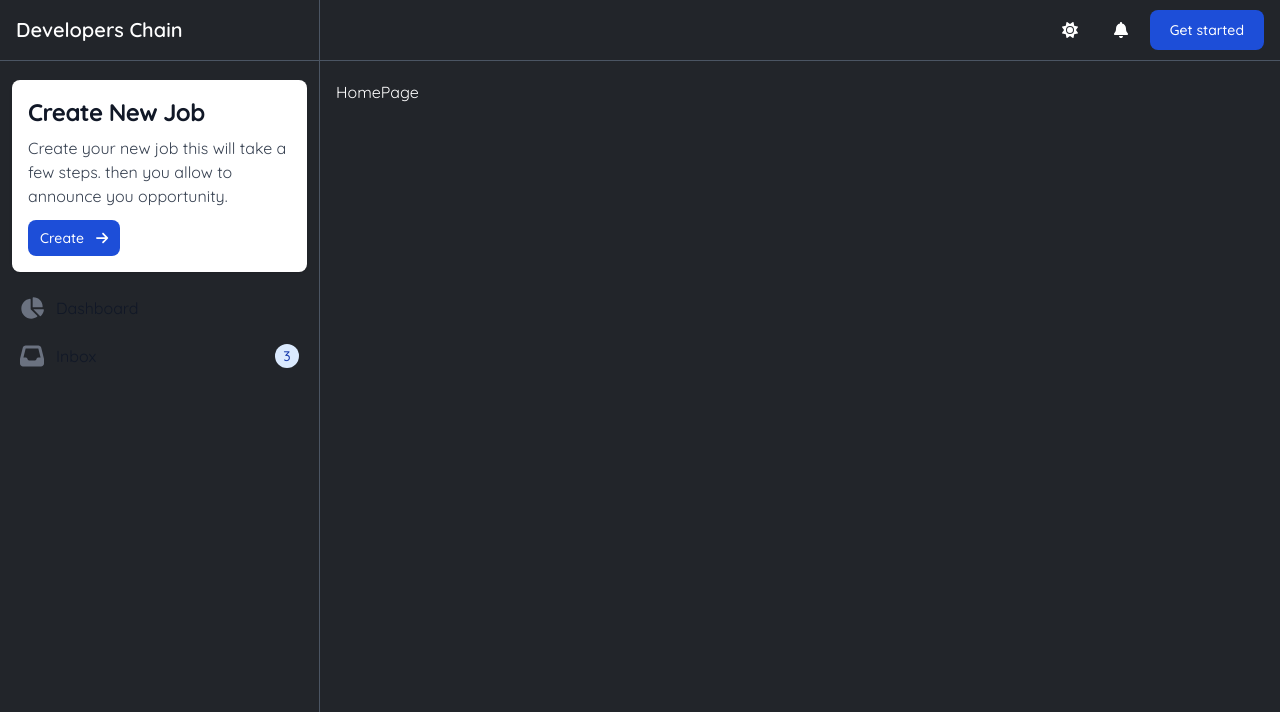
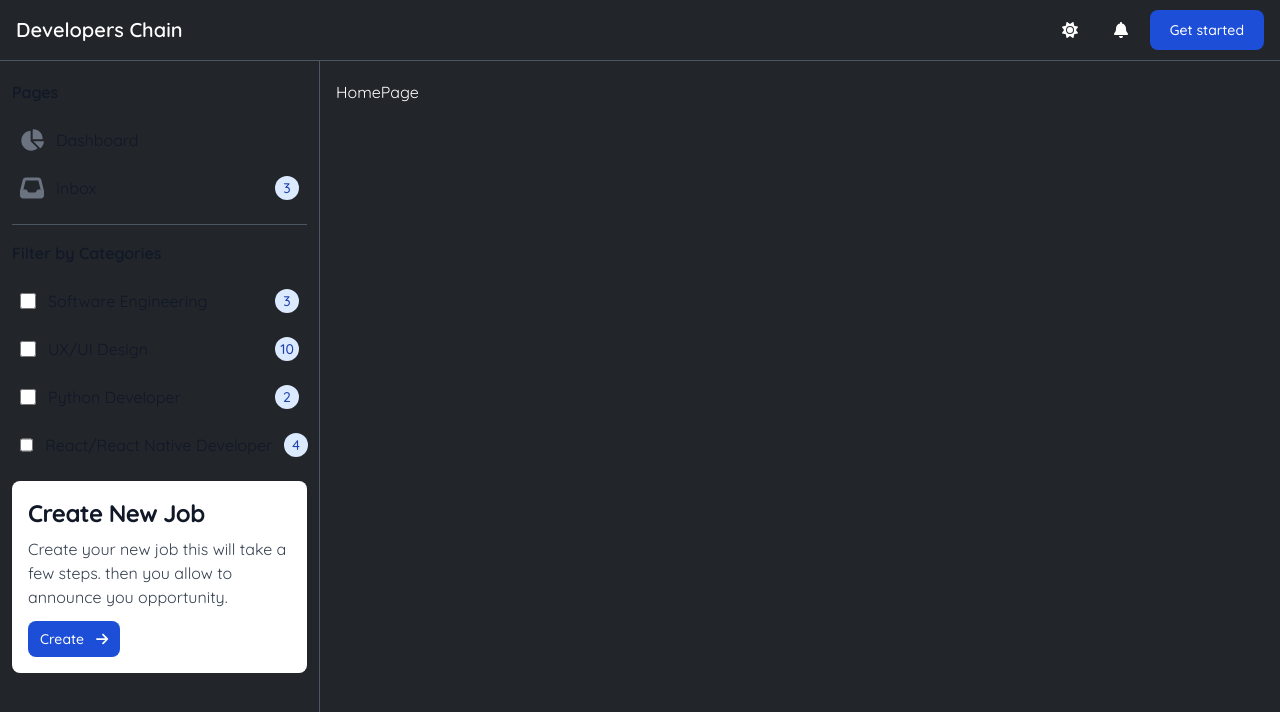
Before and after one commit to aramoh3ni/devchain, a React (Vite) app: page / in a window 1280 px wide. Shown: the top 712 px of the page. Built offline with nearby package versions, Linux system fonts and the light colour scheme.

Commit message:
adding sidear category filtering options.

```diff
--- a/src/components/Layout.tsx
+++ b/src/components/Layout.tsx
@@ -6,7 +6,7 @@ import Sidebar from "./Sidebar"
 
 const styles = {
   main: `bg-primary`,
-  sidebarWrapper: `fixed top-0 left-0 z-40 w-80 min-h-screen pt-20 border-r-default border-gray-600`,
+  sidebarWrapper: `fixed top-0 left-0 z-40 w-80 min-h-screen pt-16 border-r-default border-gray-600`,
   contentWrapper: `pt-20 px-4 pb-4 sm:ml-80 min-h-screen`,
 }
 
--- a/src/components/Navbar.jsx
+++ b/src/components/Navbar.jsx
@@ -2,7 +2,7 @@ import {FontAwesomeIcon} from '@fortawesome/react-fontawesome'
 import { faBell, faSun } from '@fortawesome/free-solid-svg-icons'
 
 const styles = {
-    navbarWrapper: `fixed top-0 z-50 px-2 sm:px-4 py-2.5 w-full z-20 border-b-default border-gray-600 dark:bg-primary`,
+    navbarWrapper: `fixed top-0 z-50 px-2 sm:px-4 py-2.5 w-full z-20 border-b-default border-gray-600 bg-primary`,
     navbarContainer: `flex flex-wrap items-center justify-between mx-auto`,
     navbarLogoImage: `h-6 mr-3 sm:h-9`,
     navbarLogoText: `self-center text-xl font-semibold whitespace-nowrap dark:text-white`,
--- a/src/components/Sidebar.jsx
+++ b/src/components/Sidebar.jsx
@@ -1,39 +1,103 @@
 import CreateJobBox from "./Widgets/CreateJobBox"
 
-import {FontAwesomeIcon} from "@fortawesome/react-fontawesome"
+import { FontAwesomeIcon } from "@fortawesome/react-fontawesome"
 import { faPieChart, faInbox } from "@fortawesome/free-solid-svg-icons"
 
 const styles = {
-  sidebarWrapper: `px-3 pb-4 overflow-y-auto`,
-  sidebarListContainer: `space-y-2 mt-4`,
-  sidebarListItem: ``,
-  sidebarLink: `flex items-center p-2 text-base font-normal text-gray-900 rounded-lg dark:text-white hover:bg-gray-100 dark:hover:bg-gray-700`,
-  sidebarLinkIcon: `w-6 h-6 text-gray-500 transition duration-75 dark:text-gray-400 group-hover:text-gray-900 dark:group-hover:text-white`,
+  sidebarWrapper: `px-3 overflow-y-auto select-none`,
+  sidebarListContainer: `space-y-2 my-4`,
+  sidebarListTitle: `mb-4 font-semibold text-gray-900 dark:text-white`,
+  sidebarLink: `w-full flex items-center p-2 text-base font-normal text-gray-900 rounded-lg dark:text-white hover:bg-gray-100 dark:hover:bg-secondary`,
+  sidebarLinkIcon: `w-6 h-6 text-gray-500 dark:text-gray-400 group-hover:text-gray-900 dark:group-hover:text-white`,
   sidebarLinkText: `flex-1 ml-3 whitespace-nowrap`,
-  sidebarLinkBadge: `inline-flex items-center justify-center w-3 h-3 p-3 ml-3 text-sm font-medium text-blue-800 bg-blue-100 rounded-full dark:bg-blue-900 dark:text-blue-300`
+  sidebarLinkBadge: `inline-flex items-center justify-center w-3 h-3 p-3 ml-3 text-sm font-medium text-blue-800 bg-blue-100 rounded-full dark:bg-blue-600 dark:text-gray-100`,
+  sidebarLinkCheckBox: `w-4 h-4 text-blue-600 bg-none border-gray-300 rounded`,
 }
 
-const Sidebar = () => (
+const Sidebar = () => {
+  return (
     <div className={styles.sidebarWrapper}>
-      <CreateJobBox />
 
       <ul className={styles.sidebarListContainer}>
+        <h3 className={styles.sidebarListTitle}>Pages</h3>
         <li>
           <a href="#" className={styles.sidebarLink}>
-            <FontAwesomeIcon icon={faPieChart} className={styles.sidebarLinkIcon}/>
+            <FontAwesomeIcon
+              icon={faPieChart}
+              className={styles.sidebarLinkIcon}
+            />
             <span className={styles.sidebarLinkText}>Dashboard</span>
           </a>
         </li>
         <li>
           <a href="#" className={styles.sidebarLink}>
-            <FontAwesomeIcon icon={faInbox} className={styles.sidebarLinkIcon}/>
+            <FontAwesomeIcon
+              icon={faInbox}
+              className={styles.sidebarLinkIcon}
+            />
             <span className={styles.sidebarLinkText}>Inbox</span>
             <span className={styles.sidebarLinkBadge}>3</span>
           </a>
         </li>
       </ul>
+      <hr className="h-[1px] my-4 bg-gray-600 border-0 dark:bg-gray-600" />
+      <ul className={styles.sidebarListContainer}>
+        <h3 className={styles.sidebarListTitle}>Filter by Categories</h3>
+        <li className={styles.sidebarLink}>
+          <input
+            id="Software-checkbox"
+            type="checkbox"
+            value=""
+            className={styles.sidebarLinkCheckBox}
+          />
+          <label htmlFor="Software-checkbox" className={styles.sidebarLinkText}>
+            Software Engineering
+          </label>
+          <span className={styles.sidebarLinkBadge}>3</span>
+        </li>
+
+        <li className={styles.sidebarLink}>
+          <input
+            id="UX/UI-1"
+            type="checkbox"
+            value=""
+            className={styles.sidebarLinkCheckBox}
+          />
+          <label htmlFor="UX/UI-1" className={styles.sidebarLinkText}>
+            UX/UI Design
+          </label>
+          <span className={styles.sidebarLinkBadge}>10</span>
+        </li>
+
+        <li className={styles.sidebarLink}>
+          <input
+            id="Python-2"
+            type="checkbox"
+            value=""
+            className={styles.sidebarLinkCheckBox}
+          />
+          <label htmlFor="Python-2" className={styles.sidebarLinkText}>
+            Python Developer
+          </label>
+          <span className={styles.sidebarLinkBadge}>2</span>
+        </li>
+        <li className={styles.sidebarLink}>
+          <input
+            id="React-2"
+            type="checkbox"
+            value=""
+            className={styles.sidebarLinkCheckBox}
+          />
+          <label htmlFor="checkbox-2" className={styles.sidebarLinkText}>
+            React/React Native Developer
+          </label>
+          <span className={styles.sidebarLinkBadge}>4</span>
+        </li>
+      </ul>
+      <CreateJobBox />
 
     </div>
-)
+  )
+}
 
 export default Sidebar
```
